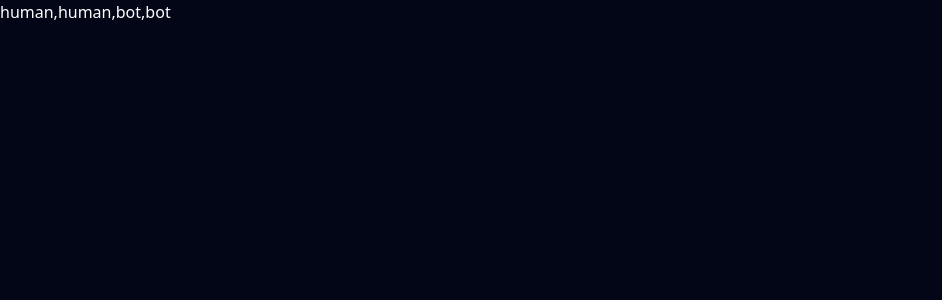
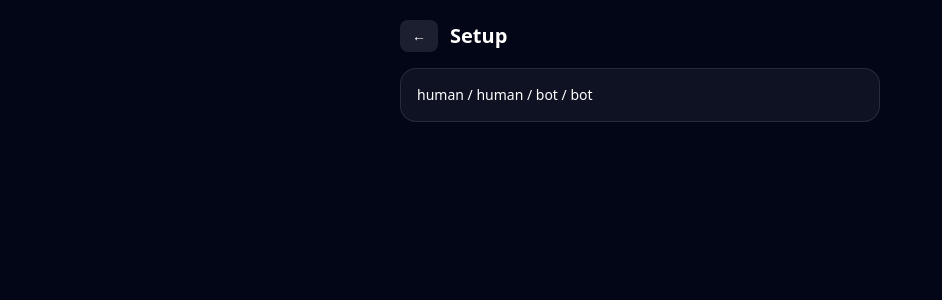
Before and after one commit to lschacht99/Catanlike, a Next.js app: page /cpu in a window 1280 px wide. Shown: the top 300 px of the page, without its empty margins (0-942 px from the left). Built offline with nearby package versions, Linux system fonts and the light colour scheme.

Commit message:
Build setup shell

```diff
--- a/src/app/cpu/page.tsx
+++ b/src/app/cpu/page.tsx
@@ -1,4 +1,18 @@
+"use client";
+
+import Link from "next/link";
+
 export default function CpuPage() {
   const playerModes = ["human", "human", "bot", "bot"];
-  return <main>{playerModes.join(",")}</main>;
+  return (
+    <main className="mx-auto flex min-h-dvh w-full max-w-lg flex-col px-4 py-5">
+      <header className="mb-4 flex items-center gap-3">
+        <Link href="/" className="rounded-lg bg-white/10 px-3 py-1.5 text-sm">←</Link>
+        <h1 className="text-xl font-black">Setup</h1>
+      </header>
+      <div className="rounded-2xl border border-white/10 bg-white/5 p-4 text-sm">
+        {playerModes.join(" / ")}
+      </div>
+    </main>
+  );
 }
```
